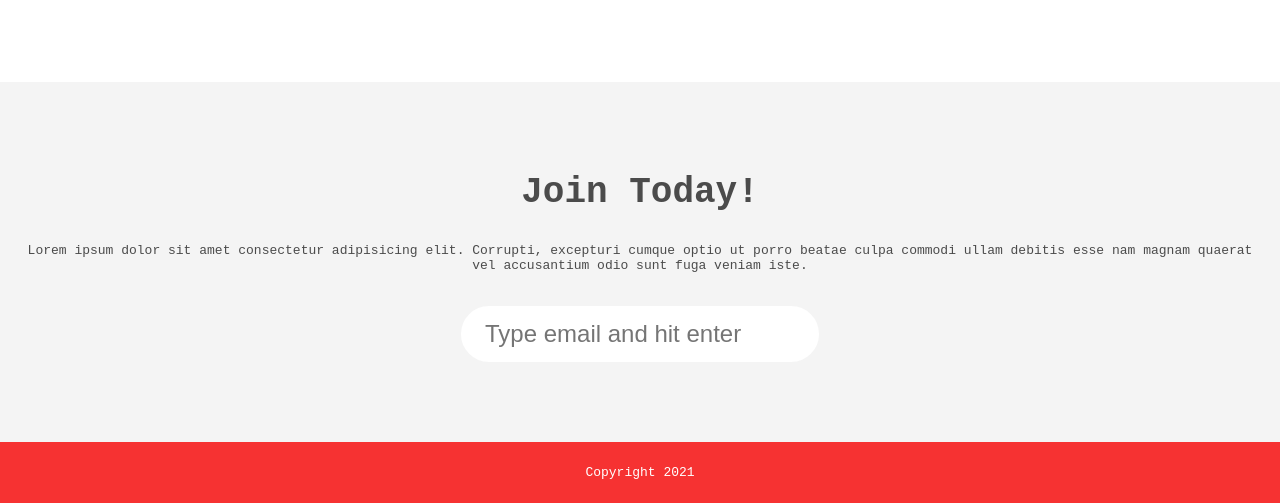
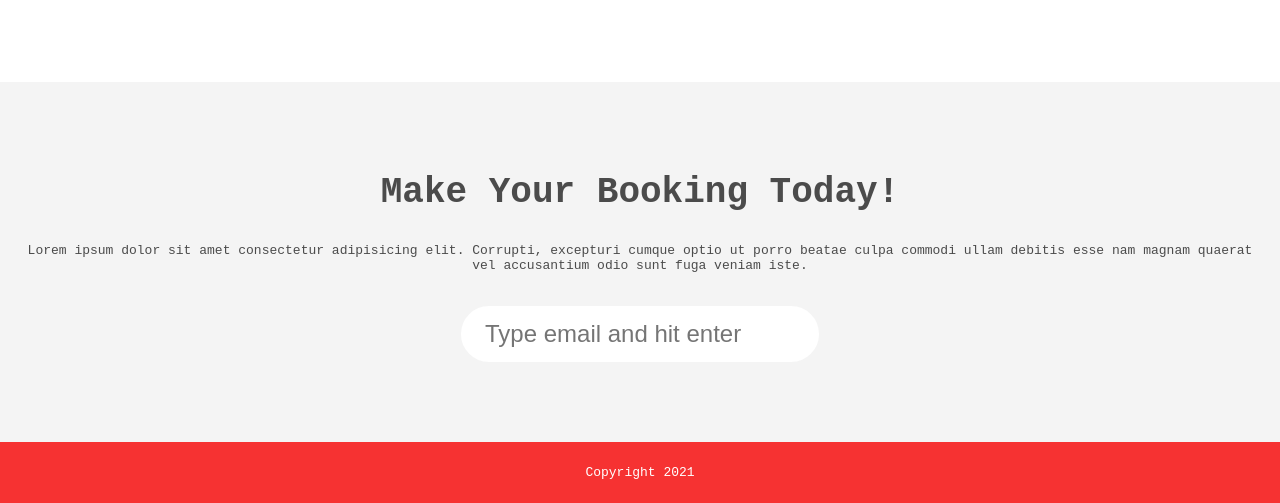
Before and after one commit to thobilenontenja198-ITvarsity/Module-3-Assessment-2, a plain HTML site: page index.html in a window 1280 px wide. Shown: the part 2635-3138 px from the top of the page. Drawn offline with Linux system fonts and the light colour scheme.

Commit message:
update index.html

```diff
--- a/index.html
+++ b/index.html
@@ -48,7 +48,7 @@
     </main>
 
     <section class="booking">
-        <h2>Join Today!</h2>
+        <h2>Make Your Booking Today!</h2>
         <p>Lorem ipsum dolor sit amet consectetur adipisicing elit.
             Corrupti,
              excepturi cumque optio ut porro beatae culpa commodi ullam
```
